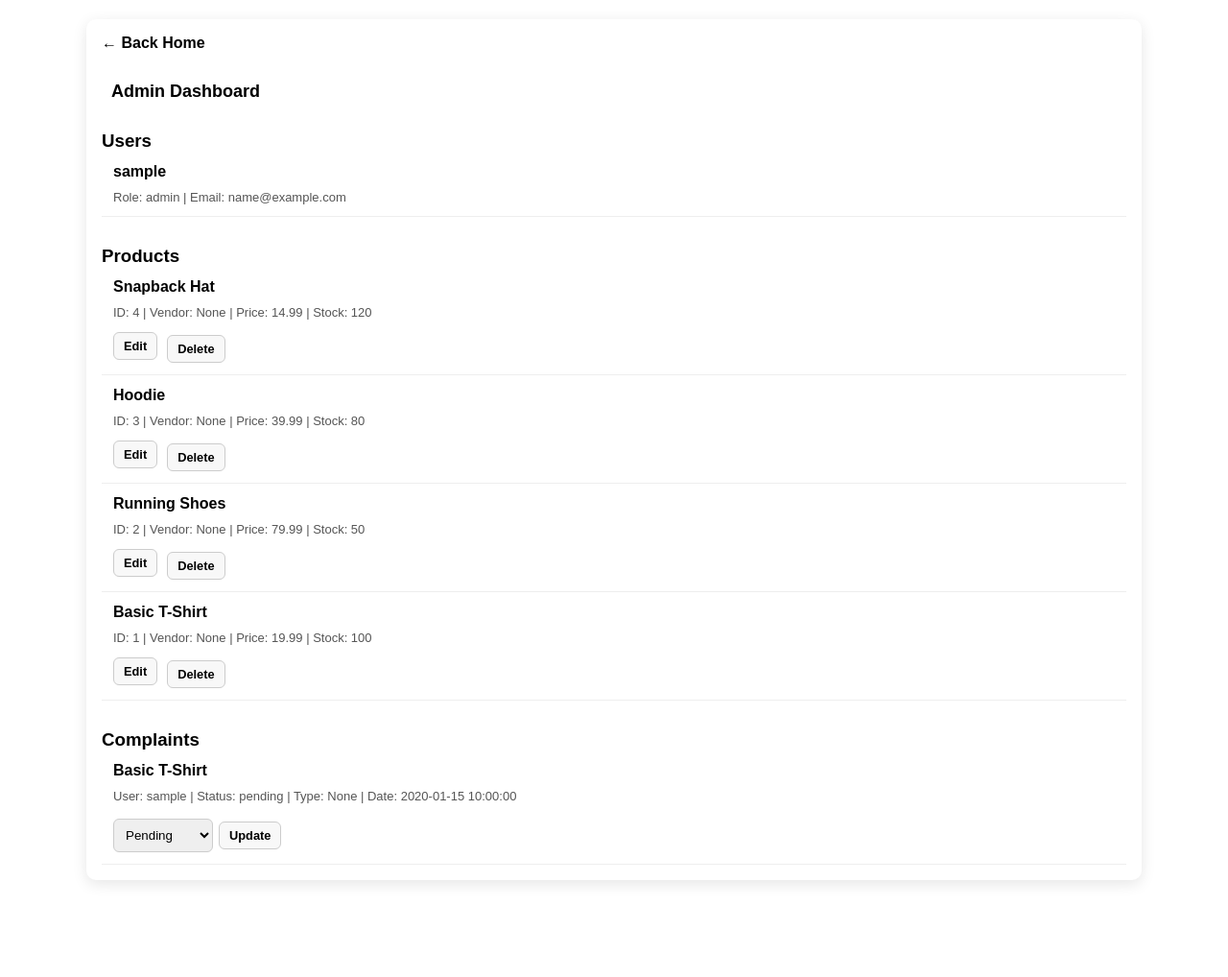
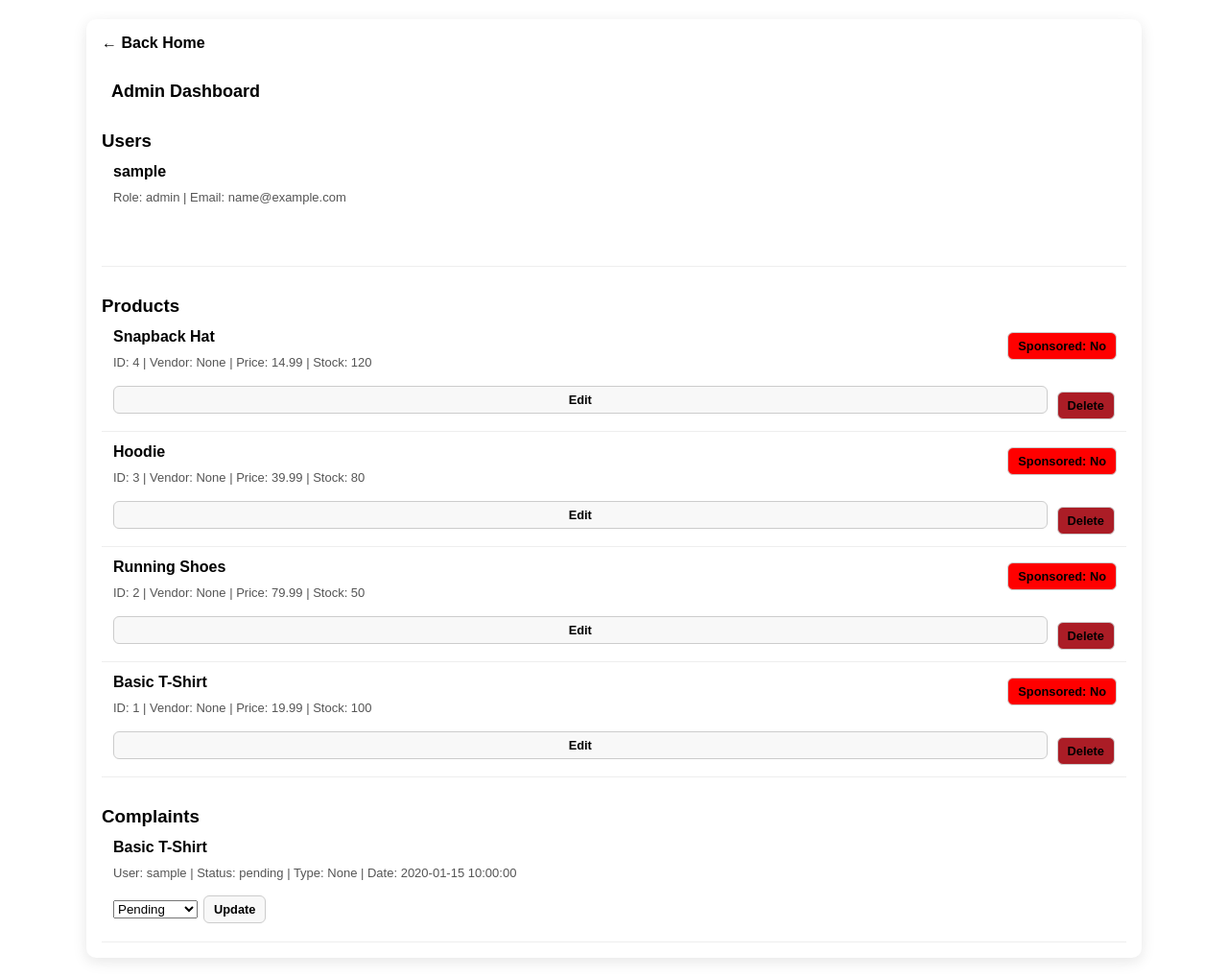
Before and after one commit to 0wpe/CSET-180-Project-Semester-2-Final, a Flask app: page /admin/dashboard in a window 1280 px wide. Shown: the part 60-1078 px from the top of the page at 96% size. Before the commit the page ends 981 px from the top, so only its background shows below. Run offline with Flask 3, Linux system fonts and the light colour scheme; the visitor is signed in with stand-in values (Sample User, id 1); data comes from the database, SQL or seed files in the repository; tables that the repository leaves empty hold one stand-in row (values such as "Sample post").

Commit message:
5/9/2026 - 2:48 AM
Edits to CSS for Dashboard as well as including the functionality for admins to select sponsored products

```diff
--- a/templates/admin/dashboard.html
+++ b/templates/admin/dashboard.html
@@ -24,10 +24,6 @@
     font-weight: bold;
 }
 
-.back-arrow:hover {
-    color: #555;
-}
-
 h2 {
     margin-bottom: 10px;
 }
@@ -36,32 +32,29 @@ h2 {
     margin-top: 30px;
 }
 
-/* CARD */
+/* PRODUCT CARD */
 .card {
+    position: relative;
     padding: 12px;
     border-bottom: 1px solid #eee;
+
     display: flex;
     flex-direction: column;
     gap: 10px;
+
+    min-height: 120px;
 }
 
-/* TEXT */
-.small {
-    color: #555;
-    font-size: 13px;
+/* TOP RIGHT SPONSORED BUTTON */
+.sponsored-toggle-top {
+    position: absolute;
+    top: 10px;
+    right: 10px;
 }
 
-/* BUTTON ROW */
-.button-row {
-    display: flex;
-    gap: 10px;
-    align-items: center;
-    flex-wrap: wrap;
-}
-
-/* BUTTONS */
+/* BUTTON BASE */
 button {
-    padding: 10px 12px;
+    padding: 8px 10px;
     border: none;
     border-radius: 6px;
     cursor: pointer;
@@ -70,21 +63,54 @@ button {
 
 /* EDIT */
 .edit-btn {
-    background: #111;
+<!--    background: rgb(17, 113, 186) !important;-->
     color: black;
 }
 
 /* DELETE */
 .delete-btn {
-    background: #c1121f;
+    background: var(--accent-color) !important;
     color: black;
 }
 
-/* SELECT */
-select {
-    padding: 8px;
-    border-radius: 6px;
-    border: 1px solid #ccc;
+/* SPONSORED */
+.sponsored-yes {
+    background: green !important;
+    color: black;
+    font-size: 12px;
+    padding: 6px 8px;
+}
+
+.sponsored-no {
+    background: red !important;
+    color: black;
+    font-size: 12px;
+    padding: 6px 8px;
+}
+
+/* BUTTON ROW FIXED */
+.button-row {
+    display: flex;
+    gap: 10px;
+    flex-wrap: wrap;
+
+    margin-top: auto;
+    width: 100%;
+}
+
+.button-row button,
+.button-row a {
+    flex: 1;
+}
+
+.button-row button {
+    width: 100%;
+}
+
+/* TEXT */
+.small {
+    color: #555;
+    font-size: 13px;
 }
 
 /* MOBILE FIRST */
@@ -95,17 +121,14 @@ select {
         padding: 12px;
     }
 
-    .card {
-        padding: 10px;
+    .button-row {
+        flex-direction: column;
     }
 
-    .button-row {
-        flex-direction: column;
-        align-items: stretch;
-    }
-
-    button, select {
-        width: 100%;
+    /* ✅ MOBILE FIX: smaller sponsored button */
+    .sponsored-toggle-top button {
+        font-size: 10px;
+        padding: 4px 6px;
     }
 }
 </style>
@@ -142,6 +165,20 @@ select {
             {% for p in products %}
                 <div class="card">
 
+                    <!-- TOP RIGHT TOGGLE -->
+                    <div class="sponsored-toggle-top">
+
+                        <form method="POST" action="/admin/toggle-sponsored">
+                            <input type="hidden" name="product_id" value="{{ p.id }}">
+                            <input type="hidden" name="value" value="{{ 0 if p.is_sponsored else 1 }}">
+
+                            <button class="{% if p.is_sponsored %}sponsored-yes{% else %}sponsored-no{% endif %}">
+                                Sponsored: {{ "Yes" if p.is_sponsored else "No" }}
+                            </button>
+                        </form>
+
+                    </div>
+
                     <strong>{{ p.title }}</strong>
 
                     <div class="small">
@@ -151,6 +188,7 @@ select {
                         Stock: {{ p.inventory }}
                     </div>
 
+                    <!-- BOTTOM BUTTONS -->
                     <div class="button-row">
 
                         <a href="/admin/edit-product/{{ p.id }}">
```
